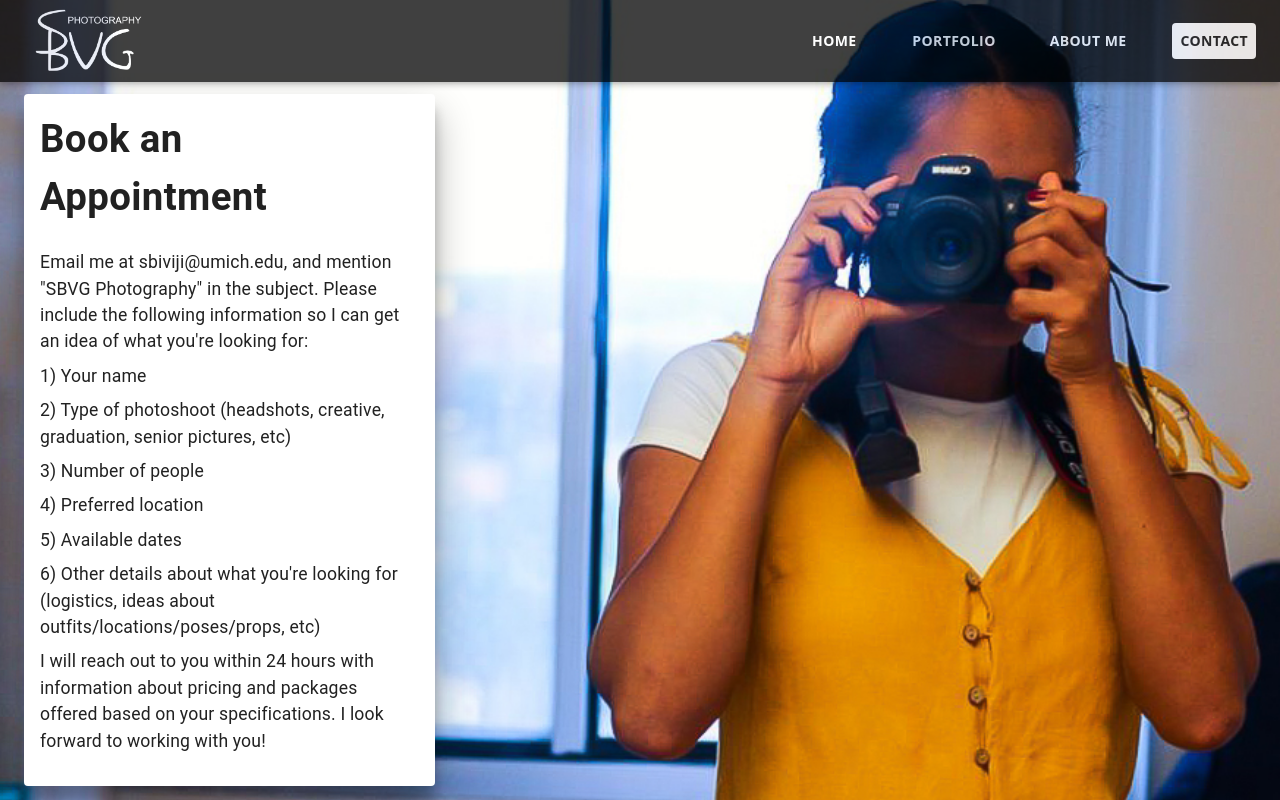
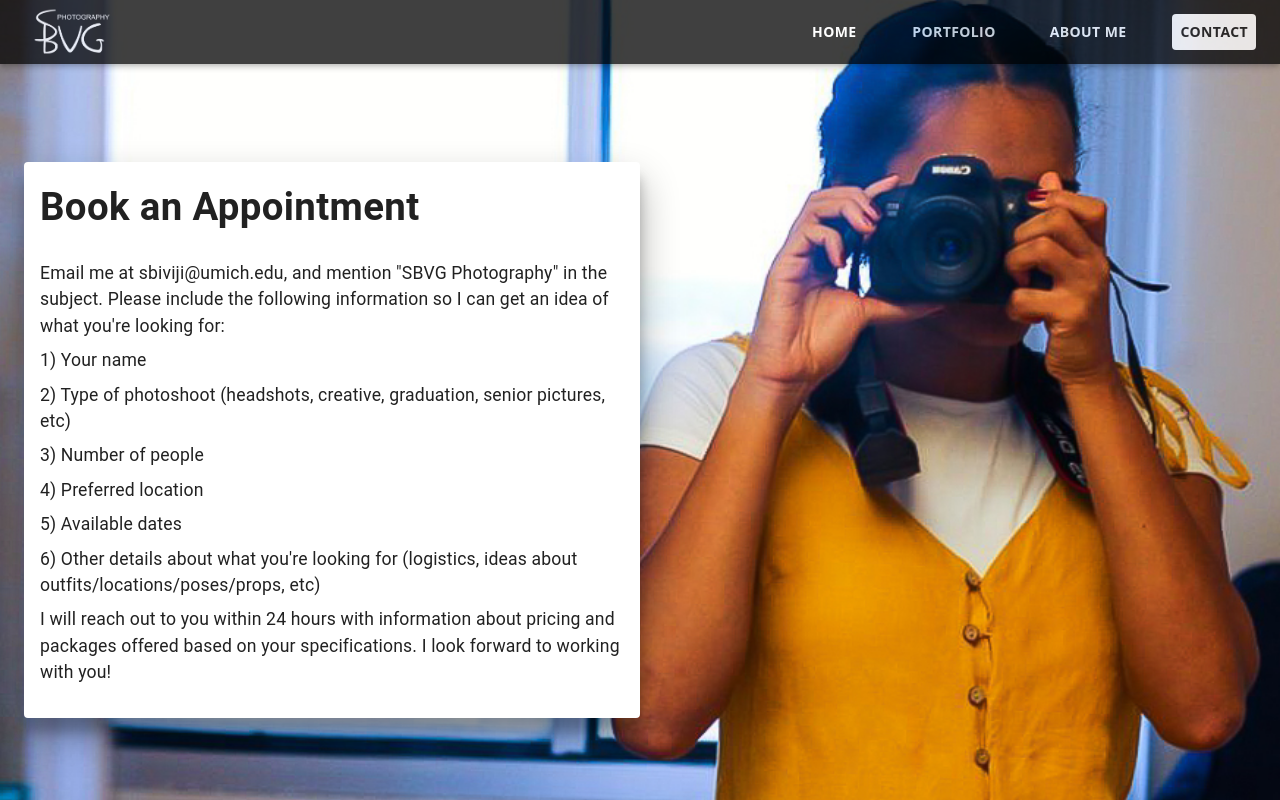
Before and after one commit to sbiviji/sbiviji.github.io, a React (Create React App) app: page /contact in a window 1280 px wide. Built offline with nearby package versions, Linux system fonts and the light colour scheme.

Commit message:
update contact & navbar formatting

```diff
--- a/src/components/About.js
+++ b/src/components/About.js
@@ -79,7 +79,7 @@ const About = () => {
                             I’m especially interested in portrait photography because I enjoy capturing people’s personalities through their expressions and body language in a given moment. I put a lot of thought into the composition of every photograph to reflect the authenticity of my subject. Each photoshoot has its own novelty - I get to meet new people, play with lighting, and find inspiring spaces.
                             </Typography>
                             <Typography varient="h2" className={classes.paragraph}>
-                            Some fun facts about me are that I have a black belt in Tang Soo Do karate, my favorite city is Dubai, and I love catching a good sunrise. I’m currently learning how to rollerblade, and find that trying to slow down after building momentum is the hardest part. Additionally, I enjoy web and app development, having built this website myself using React.
+                            Some fun facts about me are that I have a black belt in Tang Soo Do karate, my favorite city is Dubai, and I love catching a good sunrise. I’m currently learning how to rollerblade, and find that trying to slow down after building momentum is way harder than it looks. Additionally, I enjoy web and app development, having built this website myself using React.
                             </Typography>
                             <Typography varient="h2" className={classes.paragraph}>
                             Don’t hesitate to reach out if you would like to schedule a photoshoot. I look forward to working with you!
--- a/src/components/Contact.js
+++ b/src/components/Contact.js
@@ -77,7 +77,7 @@ const Contact = () => {
             <div className={classes.root}>
             <Container maxWidth="lg" className={classes.containerBig}>
                 <Grid container spacing={0}>
-                    <Grid item xs={4}>
+                    <Grid item xs={6}>
                         <Card className={classes.cardShadow}>
                             <CardContent>
                             <Typography varient="h1" className={classes.containerTitle}>
--- a/src/components/Navbar.js
+++ b/src/components/Navbar.js
@@ -66,7 +66,7 @@ const useStyles = makeStyles(theme=>({
         marginLeft: "auto"
     },
     logoButton: {
-        maxHeight: "70px",
+        maxHeight: "50px",
         [theme.breakpoints.down('sm')]:{
             display: "none"
         }
```
